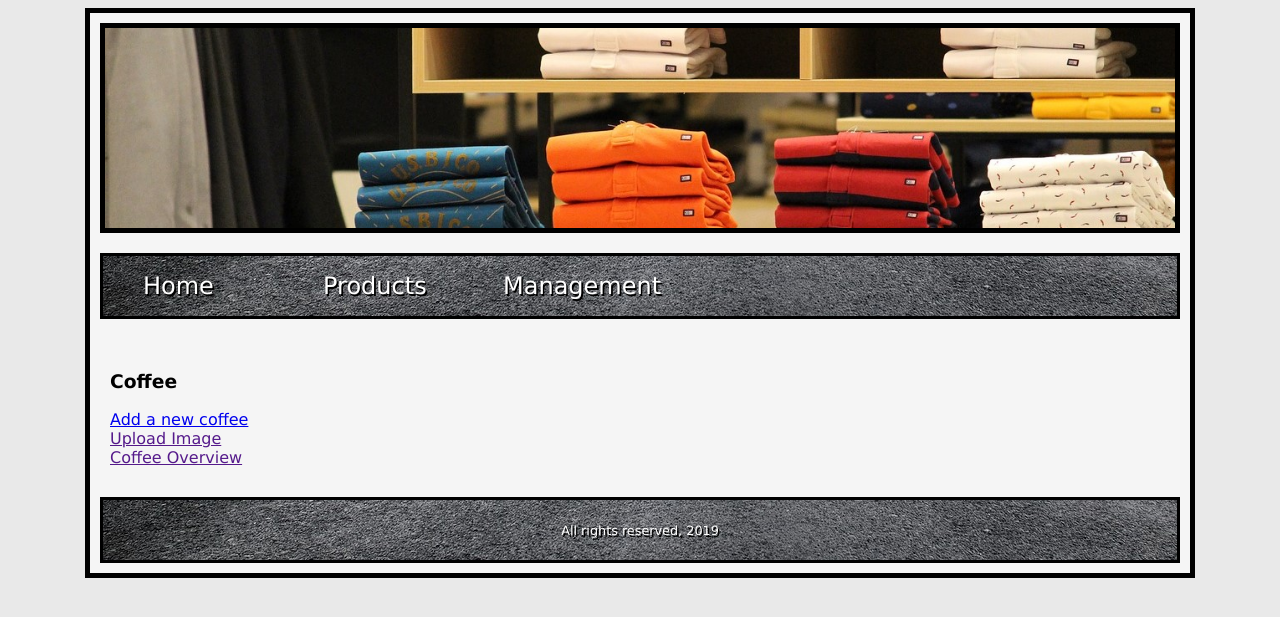
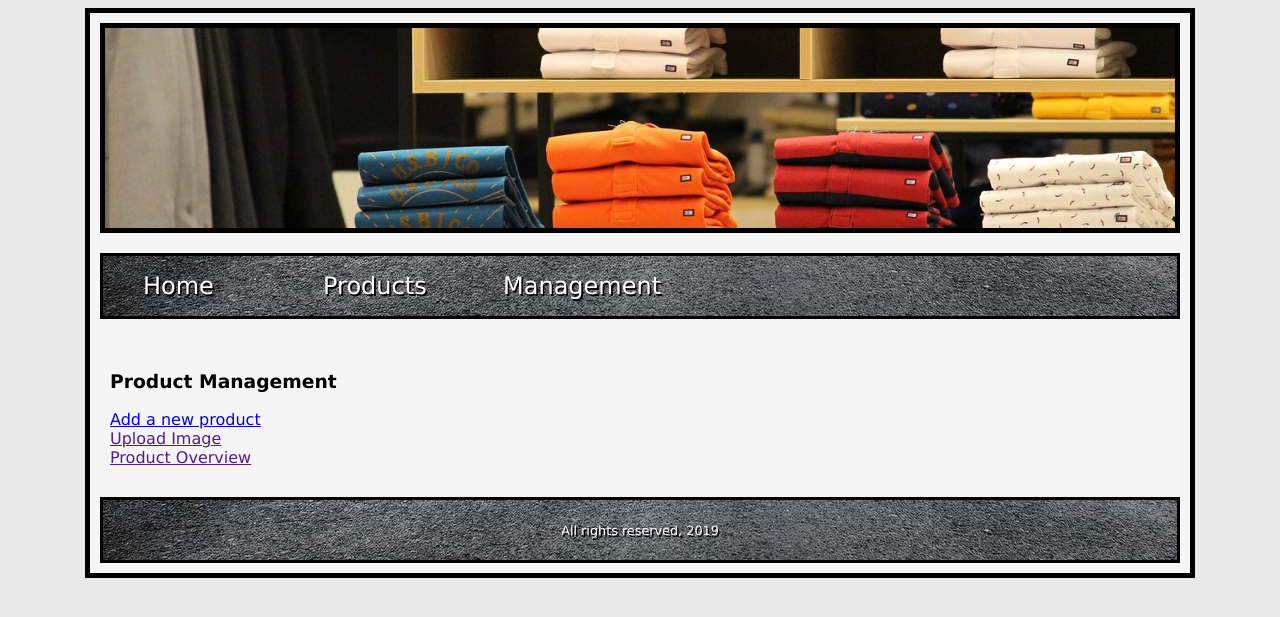
Before and after one commit to jannmoil/R3015, a PHP site: page /Management.php in a window 1280 px wide. Shown: the top 617 px of the page. Run offline with PHP 8.4, Linux system fonts and the light colour scheme.

Commit message:
Update Management.php

```diff
--- a/Management.php
+++ b/Management.php
@@ -1,10 +1,10 @@
 <?php
 $title = "Management";
 
-$content = '<h3>Coffee</h3>
-            <a href="ProductAdd.php">Add a new coffee</a><br/>
+$content = '<h3>Product Management</h3>
+            <a href="ProductAdd.php">Add a new product</a><br/>
             <a href="">Upload Image</a><br/>
-            <a href="">Coffee Overview</a><br/>';
+            <a href="">Product Overview</a><br/>';
 
 include './Template.php';
 ?>
```
